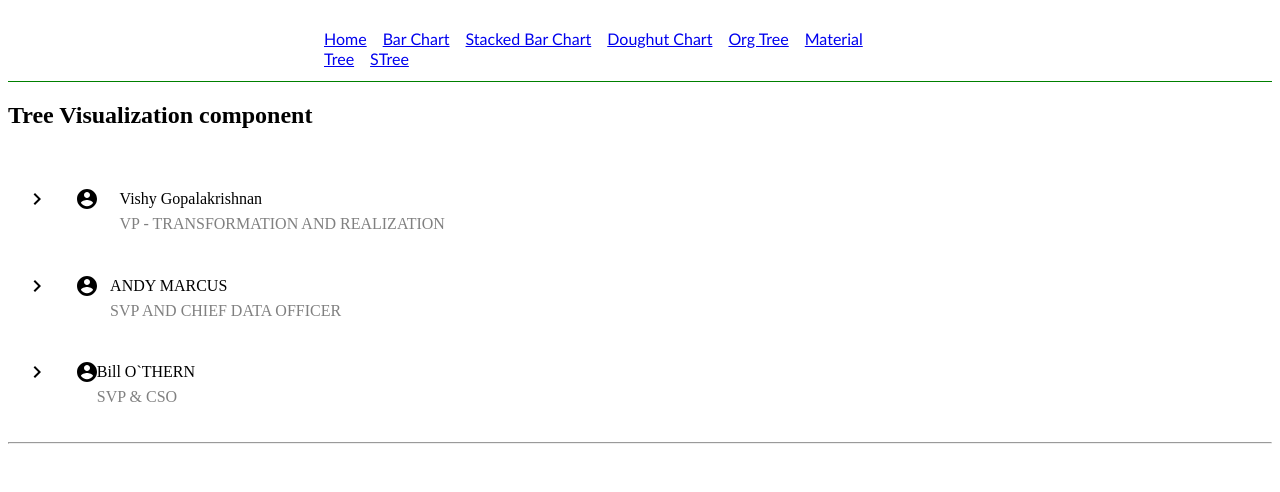
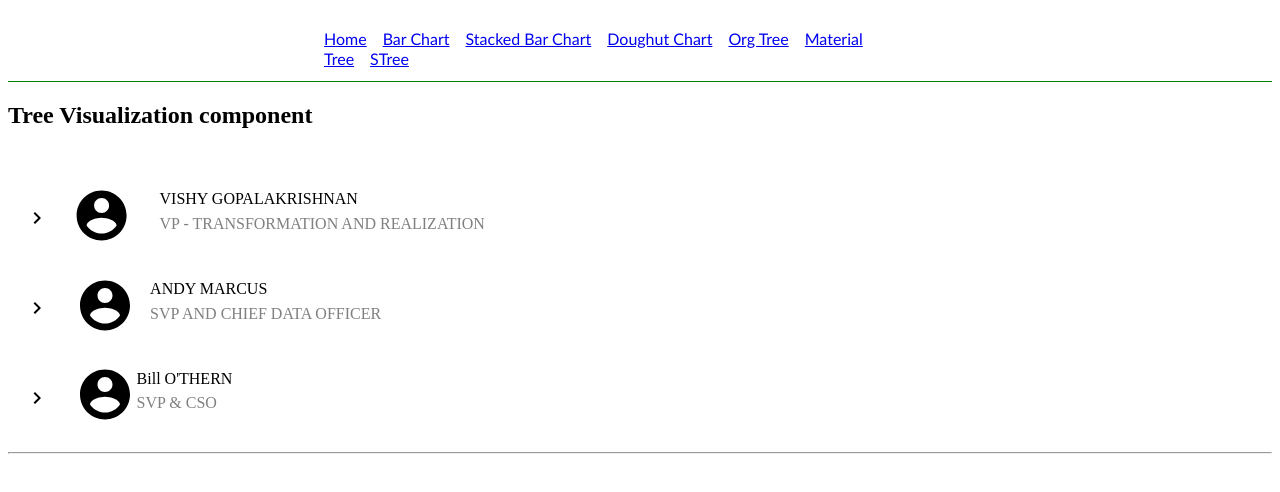
Before and after one commit to guhandelta/reactjs-charts, a React (Create React App) app: page /OrgTree in a window 1280 px wide. Shown: the top 492 px of the page. Built offline with nearby package versions, Linux system fonts and the light colour scheme.

Commit message:
Added Icon Styling

```diff
--- a/src/App.css
+++ b/src/App.css
@@ -7,8 +7,6 @@
   margin-top: -3.8em;
   margin-bottom: -2em;
   margin-left: 4em;
-  border: khaki;
-
 }
 .d-tree-node table {
   height: 0.01em;
@@ -28,6 +26,7 @@
   display: inline;
   padding: -1em 0;
   margin: -1em 0;
+  /* border-left: 1 px solid #000; */
 }
 
 .entries{
@@ -43,14 +42,21 @@
 }
 
 .item{
-  border: 1px solif #000;
+  /* border-left: 1px solif #000; */
+  margin-left: 2em;
+}
+
+.child{
+  display: grid;
+  grid-template-rows: 30% 30% 30%;
 }
 
 .grid-item{
   margin: 0.2em 1.5em;
+  /* border: 1px dotted #000; */
 }
 
-.ul:nth-child(2){
+.ul:nth-child(even){
   margin-top: -3em;
   background-color: lawngreen;
 }
@@ -62,6 +68,12 @@
   margin-top: -0.8em;
 }
 
-.tcell .user{
+.chief{
+  padding-top: 1.2em;
   transform: scale(2.5);
 }
+
+.member{
+  padding-top: 1.2em;
+  transform: scale(1.5);
+}
--- a/src/pages/Tree.js
+++ b/src/pages/Tree.js
@@ -21,13 +21,9 @@ const TreeNode = ({ node }) => {
   const hasChild = node.children ? true : false;
 
   return (
+    <>
       <li className="d-tree-node border-0 mt-3">
         <div className="entries">
-        {/* <th>
-          {!node.app && (
-            <AccountCircleIcon />
-          )}
-        </th> */}
           <tr className="trow">
             <div className="d-flex" onClick={(e) => setChildVisiblity((v) => !v)}>
               <td>
@@ -37,7 +33,6 @@ const TreeNode = ({ node }) => {
                       childVisible ? "active" : ""
                     }`}
                   >
-                  {/* <FontAwesomeIcon icon="caret-right" /> */}
                     <ChevronRightIcon />
                   </div>
                 )}
@@ -47,8 +42,12 @@ const TreeNode = ({ node }) => {
                 <div className="col d-tree-head">
                 <div className="grid-item">
                   {!node.app && (
-                  <i className={`mr-1 ${node.icon} user`}>
-                    <AccountCircleIcon />
+                    <i className='mr-1'>
+                     {hasChild && (
+                        <div className={`${node.chief ? 'chief' : 'member'}`}>
+                          <AccountCircleIcon />&emsp;&emsp;&emsp;
+                        </div>
+                     )}
                     </i>)}
                 </div>
                   <div className="grid-item">
@@ -67,15 +66,15 @@ const TreeNode = ({ node }) => {
           {hasChild && childVisible && (
             <div className="d-tree-content">
               <ul className="d-flex d-tree-container flex-column">
-              <li>
+                <li className="child">
                     <Tree data={node.children} />
                 </li>
               </ul>
             </div>
           )}
-        {/* <hr /> */}
         </div>
       </li>
+    </>
   );
 };
 
--- a/src/pages/TreeList.js
+++ b/src/pages/TreeList.js
@@ -92,26 +92,22 @@ const details = [
 const treeData = [
   {
     key: "0",
-    label: "Vishy Gopalakrishnan",
+    label: "VISHY GOPALAKRISHNAN",
     chief: true,
-    icon: "fa fa-folder",
     title: "VP - TRANSFORMATION AND REALIZATION",
     children: details
   },
   {
     key: "1",
-    label: "ANDY MARCUS",
+    label: " ANDY MARCUS",
     chief: true,
-    icon: "fa fa-desktop",
     title: "SVP AND CHIEF DATA OFFICER",
     children: details
   },
   {
     key: "2",
-    label: "Bill O`THERN",
+    label: "Bill O'THERN",
     chief: true,
-    subLabel: "Random Sublabel",
-    icon: "fa fa-download",
     title: "SVP & CSO",
     children: details,
   },
```
Also changed, not shown: src/pages/SortableOrgTree.js (added, +115 -0 lines). Lines whose indentation alone changed are shown as unchanged.
